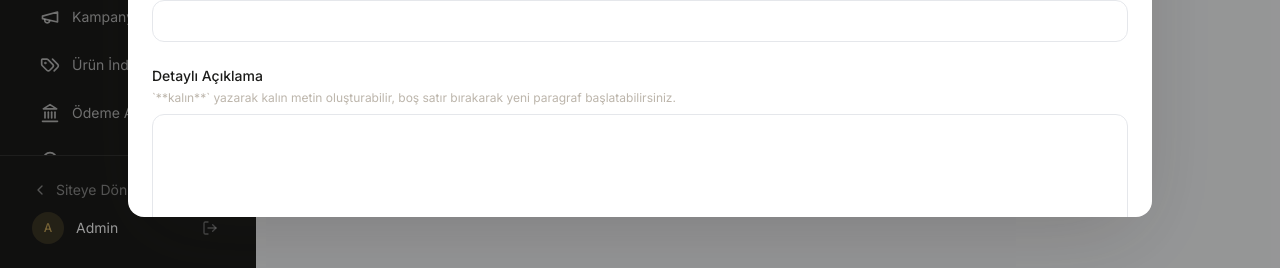
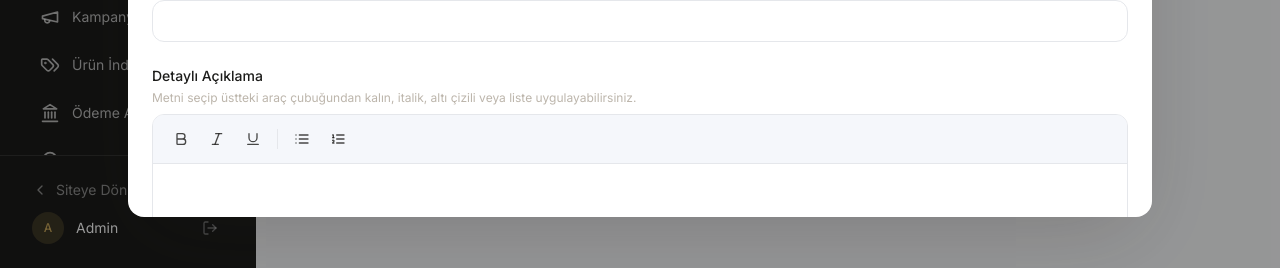
Before and after one commit to Resilience710/final-mobilya-demo, a Next.js app: page /admin/urunler in a window 1280 px wide. Both pictures are taken after a click on the button "Yeni Ürün". Shown: the part 532-800 px from the top of the page. Built offline with nearby package versions, Linux system fonts and the light colour scheme; no server answers; the database is empty; a web font is replaced by a local one.

Commit message:
Add toolbar editor for product content

```diff
--- a/app/admin/urunler/page.tsx
+++ b/app/admin/urunler/page.tsx
@@ -6,6 +6,7 @@ import { motion, AnimatePresence } from 'framer-motion';
 import { Plus, Pencil, Trash2, Search, X, Loader2, Upload, Save } from 'lucide-react';
 import { createClient } from '@/lib/supabase/client';
 import { Product, Category, ProductVariant } from '@/lib/types';
+import RichTextEditor from '@/components/admin/RichTextEditor';
 
 function formatPrice(price: number): string {
   return new Intl.NumberFormat('tr-TR', { style: 'currency', currency: 'TRY', minimumFractionDigits: 0 }).format(price);
@@ -836,15 +837,12 @@ export default function AdminProductsPage() {
                   />
                 </div>
                 <div>
-                  <label className="mb-1 block text-sm font-medium text-charcoal">Detaylı Açıklama</label>
-                  <p className="mb-2 text-xs text-brown/45">
-                    `**kalın**` yazarak kalın metin oluşturabilir, boş satır bırakarak yeni paragraf başlatabilirsiniz.
-                  </p>
-                  <textarea
+                  <RichTextEditor
+                    label="Detaylı Açıklama"
                     value={form.description}
-                    onChange={(e) => setForm({ ...form, description: e.target.value })}
+                    onChange={(value) => setForm({ ...form, description: value })}
                     rows={6}
-                    className="w-full resize-none rounded-xl border border-gray-200 px-4 py-2.5 text-sm focus:outline-none focus:ring-2 focus:ring-gold/40"
+                    hint="Metni seçip üstteki araç çubuğundan kalın, italik, altı çizili veya liste uygulayabilirsiniz."
                   />
                 </div>
 
@@ -1044,16 +1042,13 @@ export default function AdminProductsPage() {
                 </div>
 
                 <div>
-                  <label className="mb-2 block text-sm font-medium text-charcoal">Teknik Özellikler</label>
-                  <p className="mb-2 text-xs text-brown/45">
-                    Bu alan artık tek kolonlu gösterilir. `**kalın**` yazabilir, alt satıra geçebilir ve boş satır bırakabilirsiniz.
-                  </p>
-                  <textarea
+                  <RichTextEditor
+                    label="Teknik Özellikler"
                     value={form.technical_details}
-                    onChange={(e) => setForm({ ...form, technical_details: e.target.value })}
+                    onChange={(value) => setForm({ ...form, technical_details: value })}
                     rows={8}
                     placeholder={'**Takım İçeriği**\n3+3+1 koltuk takımı\n\n**Kumaş**\nSilinebilir dokulu yüzey'}
-                    className="w-full resize-y rounded-xl border border-gray-200 px-4 py-3 text-sm focus:outline-none focus:ring-2 focus:ring-gold/40"
+                    hint="Bu alan tek kolonlu gösterilir. Seçili metne toolbar’dan biçim uygulayabilirsiniz."
                   />
                 </div>
 
--- /dev/null
+++ b/components/admin/RichTextEditor.tsx
@@ -0,0 +1,182 @@
+'use client';
+
+import { useRef, type MouseEvent, type ReactNode } from 'react';
+import { Bold, Italic, Underline, List, ListOrdered } from 'lucide-react';
+
+interface RichTextEditorProps {
+  label: string;
+  value: string;
+  onChange: (value: string) => void;
+  rows?: number;
+  placeholder?: string;
+  hint?: string;
+}
+
+type WrapMode = {
+  prefix: string;
+  suffix: string;
+  placeholder: string;
+};
+
+export default function RichTextEditor({
+  label,
+  value,
+  onChange,
+  rows = 8,
+  placeholder,
+  hint,
+}: RichTextEditorProps) {
+  const textareaRef = useRef<HTMLTextAreaElement | null>(null);
+  const selectionRef = useRef({ start: 0, end: 0 });
+
+  const rememberSelection = () => {
+    const textarea = textareaRef.current;
+    if (!textarea) return;
+
+    selectionRef.current = {
+      start: textarea.selectionStart,
+      end: textarea.selectionEnd,
+    };
+  };
+
+  const focusRange = (start: number, end: number) => {
+    selectionRef.current = { start, end };
+    requestAnimationFrame(() => {
+      textareaRef.current?.focus();
+      textareaRef.current?.setSelectionRange(start, end);
+    });
+  };
+
+  const applyWrap = ({ prefix, suffix, placeholder: fallback }: WrapMode) => {
+    const textarea = textareaRef.current;
+    if (!textarea) return;
+
+    const isFocused = typeof document !== 'undefined' && document.activeElement === textarea;
+    const start = isFocused ? textarea.selectionStart : selectionRef.current.start;
+    const end = isFocused ? textarea.selectionEnd : selectionRef.current.end;
+    const selectedText = value.slice(start, end);
+    const content = selectedText || fallback;
+    const nextValue = `${value.slice(0, start)}${prefix}${content}${suffix}${value.slice(end)}`;
+    onChange(nextValue);
+
+    if (selectedText) {
+      focusRange(start + prefix.length, start + prefix.length + selectedText.length);
+      return;
+    }
+
+    focusRange(start + prefix.length, start + prefix.length + content.length);
+  };
+
+  const applyLinePrefix = (ordered = false) => {
+    const textarea = textareaRef.current;
+    if (!textarea) return;
+
+    const isFocused = typeof document !== 'undefined' && document.activeElement === textarea;
+    const start = isFocused ? textarea.selectionStart : selectionRef.current.start;
+    const end = isFocused ? textarea.selectionEnd : selectionRef.current.end;
+    const lineStart = value.lastIndexOf('\n', Math.max(0, start - 1)) + 1;
+    const lineEndIndex = value.indexOf('\n', end);
+    const lineEnd = lineEndIndex === -1 ? value.length : lineEndIndex;
+    const selectedBlock = value.slice(lineStart, lineEnd);
+    const lines = selectedBlock.split('\n');
+
+    const listPattern = ordered ? /^\d+\.\s+/ : /^-\s+/;
+    const allPrefixed = lines.every((line) => !line.trim() || listPattern.test(line));
+
+    const transformed = lines.map((line, index) => {
+      if (!line.trim()) return line;
+      if (allPrefixed) {
+        return line.replace(listPattern, '');
+      }
+      return ordered ? `${index + 1}. ${line}` : `- ${line}`;
+    });
+
+    const nextBlock = transformed.join('\n');
+    const nextValue = `${value.slice(0, lineStart)}${nextBlock}${value.slice(lineEnd)}`;
+    onChange(nextValue);
+    focusRange(lineStart, lineStart + nextBlock.length);
+  };
+
+  return (
+    <div>
+      <label className="mb-1 block text-sm font-medium text-charcoal">{label}</label>
+      {hint ? <p className="mb-2 text-xs text-brown/45">{hint}</p> : null}
+
+      <div className="overflow-hidden rounded-xl border border-gray-200 bg-white">
+        <div className="flex flex-wrap items-center gap-1 border-b border-gray-200 bg-[#f5f7fb] px-3 py-2">
+          <ToolbarButton
+            label="Kalın"
+            onMouseDown={rememberSelection}
+            onClick={() => applyWrap({ prefix: '**', suffix: '**', placeholder: 'Kalın metin' })}
+          >
+            <Bold className="h-4 w-4" />
+          </ToolbarButton>
+          <ToolbarButton
+            label="İtalik"
+            onMouseDown={rememberSelection}
+            onClick={() => applyWrap({ prefix: '*', suffix: '*', placeholder: 'İtalik metin' })}
+          >
+            <Italic className="h-4 w-4" />
+          </ToolbarButton>
+          <ToolbarButton
+            label="Altı çizili"
+            onMouseDown={rememberSelection}
+            onClick={() => applyWrap({ prefix: '++', suffix: '++', placeholder: 'Altı çizili metin' })}
+          >
+            <Underline className="h-4 w-4" />
+          </ToolbarButton>
+          <div className="mx-1 h-5 w-px bg-gray-200" />
+          <ToolbarButton label="Madde listesi" onMouseDown={rememberSelection} onClick={() => applyLinePrefix(false)}>
+            <List className="h-4 w-4" />
+          </ToolbarButton>
+          <ToolbarButton label="Numaralı liste" onMouseDown={rememberSelection} onClick={() => applyLinePrefix(true)}>
+            <ListOrdered className="h-4 w-4" />
+          </ToolbarButton>
+        </div>
+
+        <textarea
+          ref={textareaRef}
+          value={value}
+          onChange={(event) => onChange(event.target.value)}
+          onFocus={rememberSelection}
+          onSelect={rememberSelection}
+          onKeyUp={rememberSelection}
+          onMouseUp={rememberSelection}
+          rows={rows}
+          placeholder={placeholder}
+          className="w-full resize-y border-0 px-4 py-3 text-sm focus:outline-none focus:ring-2 focus:ring-gold/40"
+        />
+      </div>
+    </div>
+  );
+}
+
+function ToolbarButton({
+  label,
+  onMouseDown,
+  onClick,
+  children,
+}: {
+  label: string;
+  onMouseDown?: () => void;
+  onClick: () => void;
+  children: ReactNode;
+}) {
+  const handleMouseDown = (event: MouseEvent<HTMLButtonElement>) => {
+    onMouseDown?.();
+    event.preventDefault();
+  };
+
+  return (
+    <button
+      type="button"
+      title={label}
+      aria-label={label}
+      onMouseDown={handleMouseDown}
+      onClick={onClick}
+      className="inline-flex h-8 w-8 items-center justify-center rounded-md text-charcoal/80 transition-colors hover:bg-white hover:text-charcoal"
+    >
+      {children}
+    </button>
+  );
+}
```
Also changed, not shown: app/urun/[slug]/ProductDetailClient.tsx (+76 -15 lines).
